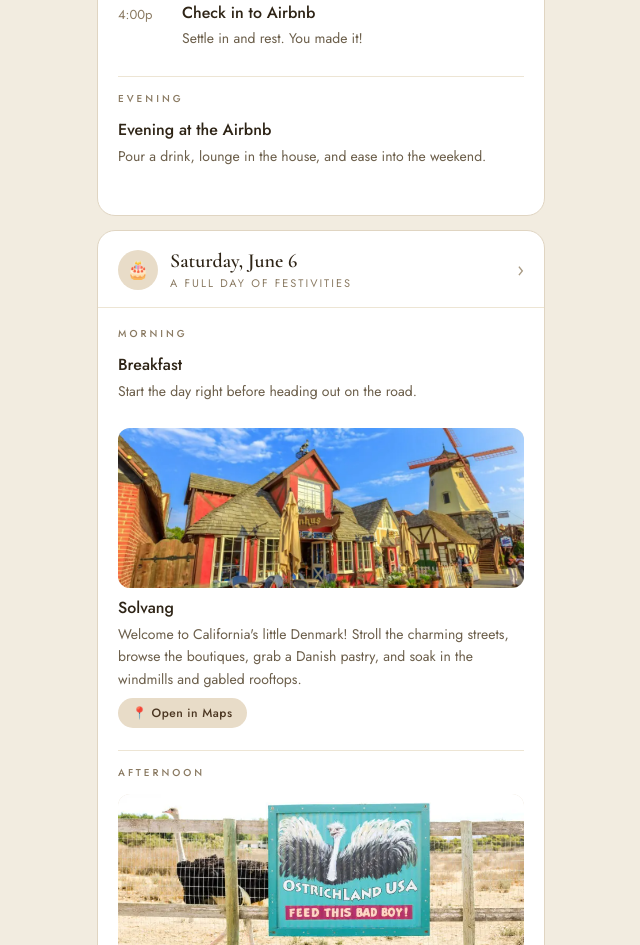
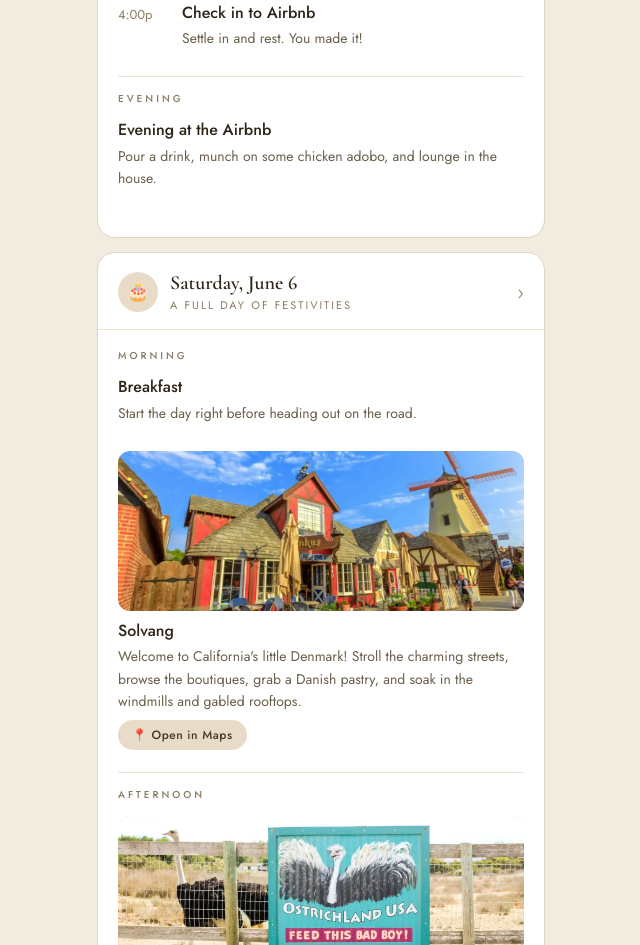
Before and after one commit to relegue/central-coast-trip, a plain HTML site: page index.html in a window 1280 px wide. Shown: the part 1067-2012 px from the top of the page, without its empty margins (319-959 px from the left). Drawn offline with nearby package versions, Linux system fonts and the light colour scheme.

Commit message:
Update index.html

```diff
--- a/index.html
+++ b/index.html
@@ -132,7 +132,7 @@
       <div class="stop-row">
         <div style="flex:1">
           <div class="stop-name">Evening at the Airbnb</div>
-          <div class="stop-note">Pour a drink, lounge in the house, and ease into the weekend.</div>
+          <div class="stop-note">Pour a drink, munch on some chicken adobo, and lounge in the house.</div>
         </div>
       </div>
     </div>
```
